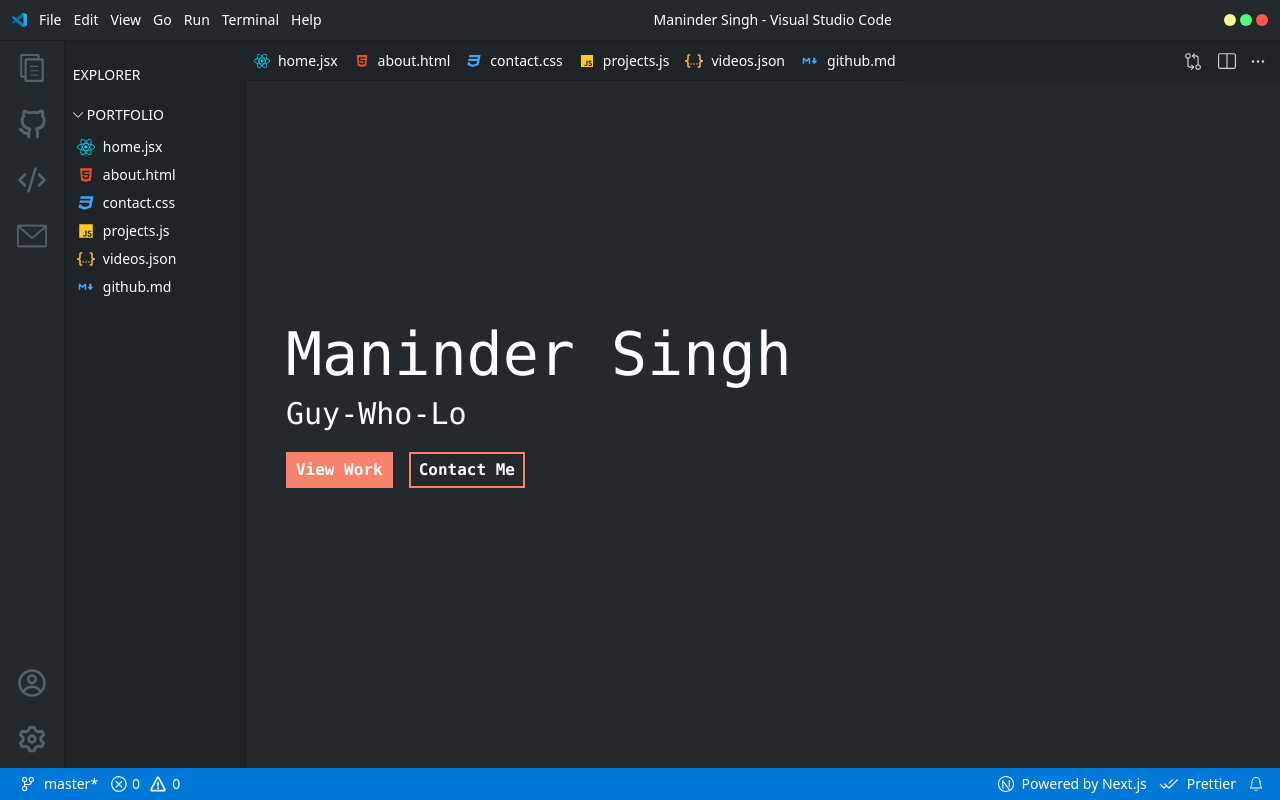
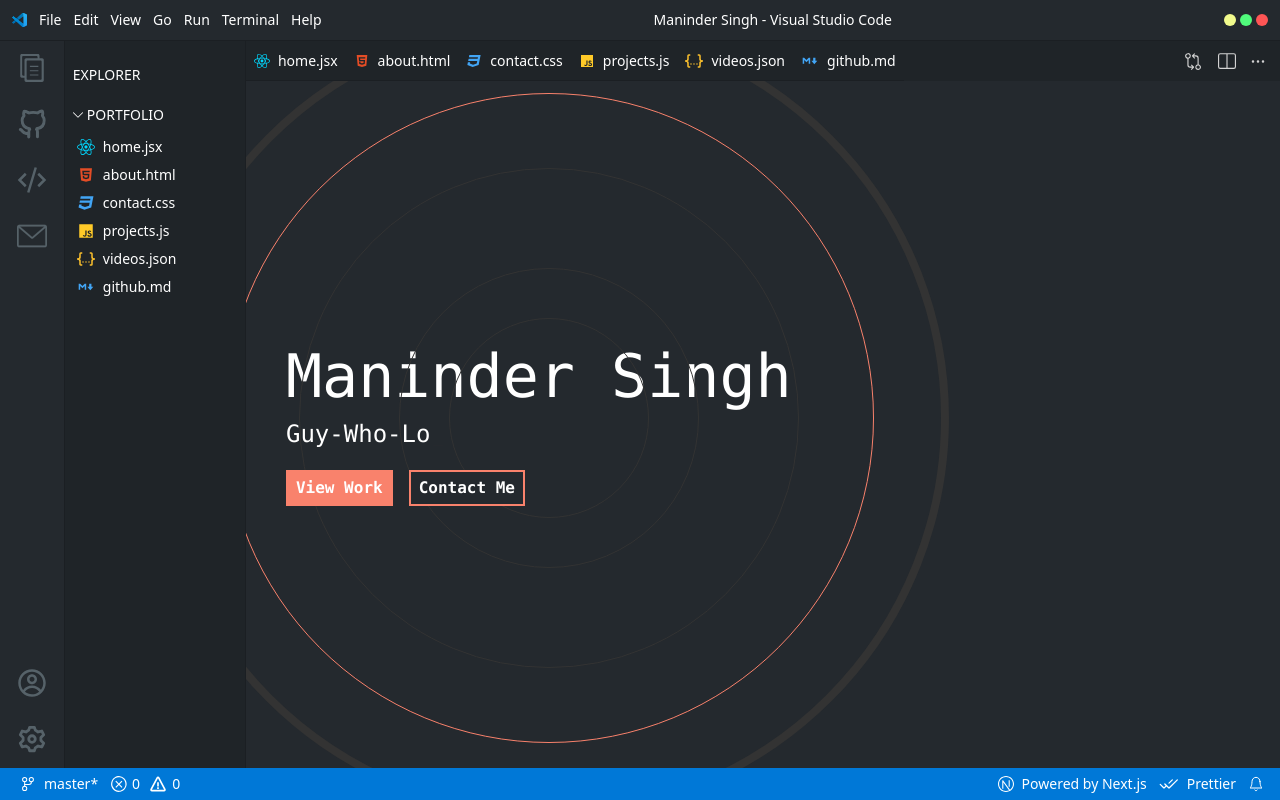
Before and after one commit to braeniac/vscode-website, a Next.js app: page / in a window 1280 px wide. Built offline with nearby package versions, Linux system fonts and the light colour scheme.

Commit message:
circle animation on homepage complete

```diff
--- /dev/null
+++ b/components/BackgroundCircles.js
@@ -0,0 +1,29 @@
+import React from 'react'
+import { motion } from 'framer-motion';
+
+function BackgroundCircles() {
+  return (
+    <motion.div
+      className='hidden md:relative md:flex justify-center items-center ml-5'
+      intial={{
+        opacity:0
+      }}
+      animate={{
+        scale:[1,2,2,3,1],
+        opacity:[0.1, 0.2, 0.4, 0.8, 0.1, 1.0],
+        borderRadius: ["20%", "20%", "50%", "80%", "20%"],
+      }}
+      transition={{
+        duration:2.5
+      }}
+    >
+      <div className='absolute border border-[#333] rounded-full h-[200px] w-[200px] animate-ping mt-36' />
+      <div className='absolute border border-[#333] rounded-full h-[300px] w-[300px] animate-ping mt-36' />
+      <div className='absolute border border-[#333] rounded-full h-[500px] w-[500px] animate-ping mt-36' />
+      <div className='absolute border border-[#f9826c] rounded-full h-[650px] w-[650px] animate-pulse mt-36'/>
+      <div className='absolute border-8 border-[#333] rounded-full h-[800px] w-[800px] animate-ping mt-36' />
+    </motion.div>
+  )
+}
+
+export default BackgroundCircles
--- a/pages/index.js
+++ b/pages/index.js
@@ -3,32 +3,33 @@ import { useRouter } from 'next/router';
 import { motion } from "framer-motion";
 import { Cursor, useTypewriter } from 'react-simple-typewriter';
 
+import BackgroundCircles from '../components/BackgroundCircles';
+
 export default function Home() {
 
   const router = useRouter();
-  const [text, count] = useTypewriter({
+  const [text, ] = useTypewriter({
     words: [
       "Full-Stack Developer",
       "Guy-Who-Loves-Coffee.tsx",
-      "<ButLovesToCodeMode />"
+      "<ButLovesToCodeMore />"
     ],
-    loop: true,
-    delaySpeed: 2000
+    loop: 3,
+    delaySpeed: 2000,
   });
 
   return (
-    <div className='flex bg-[#24292e] h-screen overflow-y-auto text-white'>
+    <div className='flex bg-[#24292e] h-screen overflow-hidden text-white pt-10'>
       <div className='flex-col  self-center mt-[-150px] text-justify md:text-left pl-10'>
+        <BackgroundCircles />
         <h1 className='text-6xl pb-3'>Maninder Singh</h1>
-
         <h1>
-          <span className='text-2xl md:text-3xl'>{text}</span>
-          <Cursor cursorColor='#f9826c'/>
+          <span className='text-xl md:text-2xl'>{text}</span>
+          <Cursor cursorColor='#f9826c' cursorStyle='_' />
         </h1>
-
         <div className='pt-5 space-x-4 font-bold'>
           <motion.button
-            className='bg-[#f9826c] border-2 py-1 px-2 border-[#f9826c]'
+            className='bg-[#f9826c] border-2 py-1 px-2 border-[#f9826c] relative'
             onClick={() => router.push('/Projects')}
             whileHover={{ scale: 1.2 }}
             onHoverStart={e => {}}
@@ -37,7 +38,7 @@ export default function Home() {
             <p>View Work</p>
           </motion.button>
           <motion.button
-            className='bg-[#24292e] border-2 py-1 px-2 border-[#f9826c]'
+            className='bg-[#24292e] border-2 py-1 px-2 border-[#f9826c] relative'
             onClick={() => router.push('/Contact')}
             whileHover={{ scale: 1.2 }}
             onHoverStart={e => {}}
```
